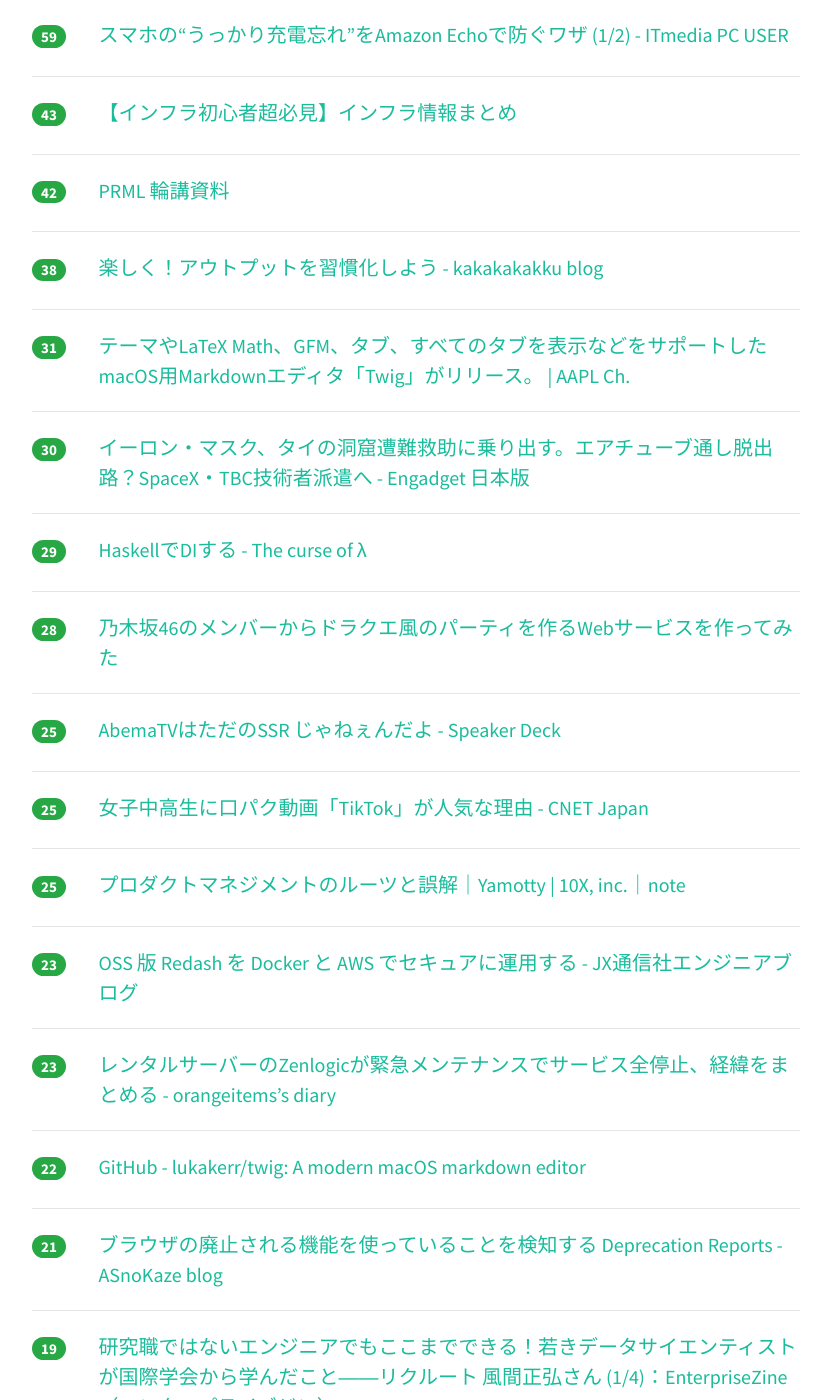
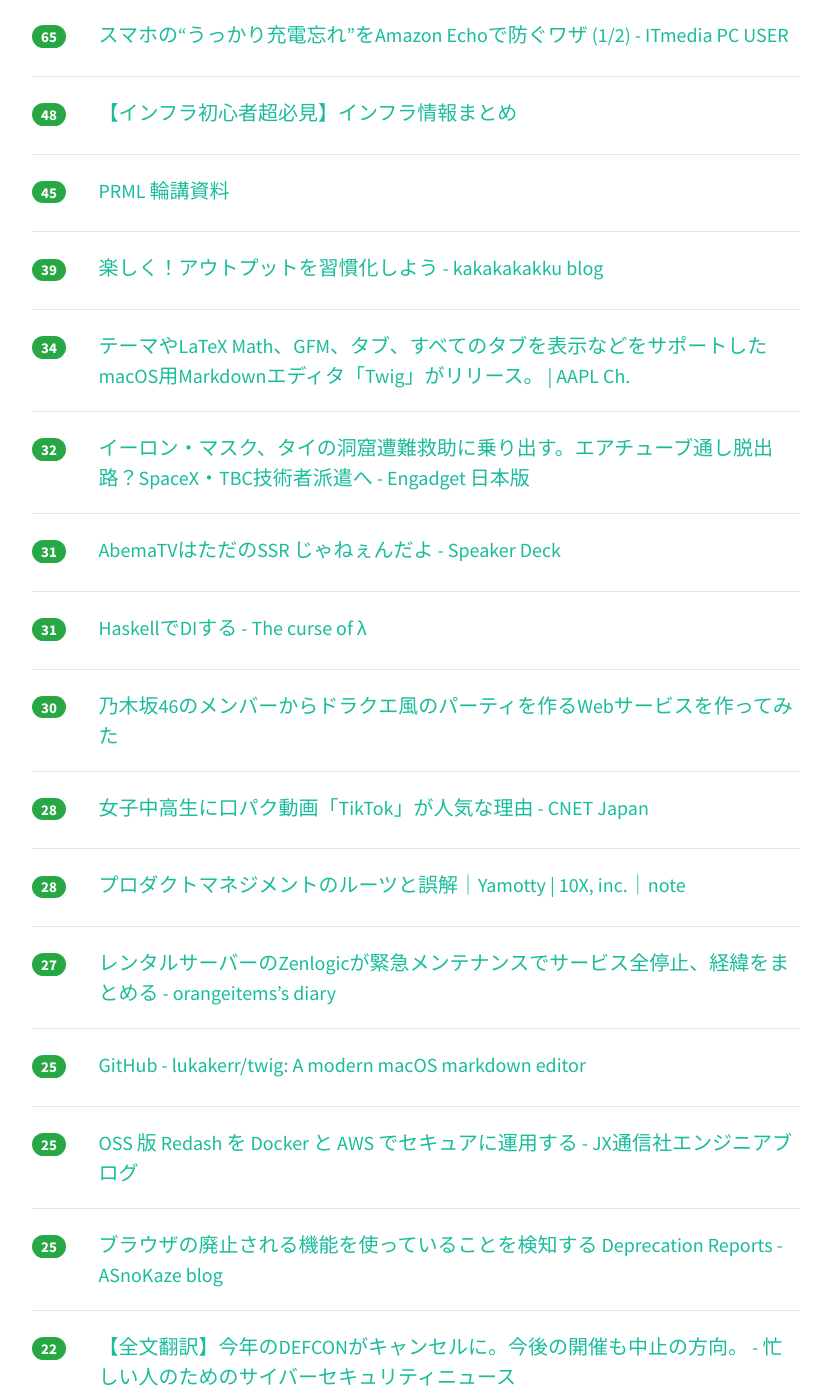
Before and after one commit to yatta47/hatena-matome-site, a Jekyll site: the page built from _posts/2018-07-07-hatena.md, in a window 1280 px wide and 1400 px high, scrolled down 608 px. Shown: the whole window, without its empty margins (224-1055 px from the left). Built offline with Jekyll 4.4.1, drawn with Linux system fonts in a browser that asks for light colours; nearby versions of some CDN libraries; some of the changed text lies outside the part shown.

Commit message:
Updated 2018-07-07

```diff
--- a/_posts/2018-07-07-hatena.md
+++ b/_posts/2018-07-07-hatena.md
@@ -1,103 +1,108 @@
 ---
 layout: post
 title:  "2018-07-07 はてぶIT"
-date:   2018-07-07 20:01:06
+date:   2018-07-07 21:02:56
 tags: [it-hotentry]
 ---
-65 件のデータあり
+71 件のデータあり
 
 <hr><div class="row">
-<div class="col-1"><span class="badge badge-pill badge-success h2">167</span></div>
+<div class="col-1"><span class="badge badge-pill badge-success h2">169</span></div>
 <div class="col-11"><a href='http://deeplearning.jp/deep-learning-day18-2/' target='_blank'>パターン認識と機械学習（PRML）の輪読資料を公開 | Deep Learning JP</a></div>
 </div>
 <hr>
 <div class="row">
-<div class="col-1"><span class="badge badge-pill badge-success h2">89</span></div>
+<div class="col-1"><span class="badge badge-pill badge-success h2">98</span></div>
 <div class="col-11"><a href='https://www.uisources.com/' target='_blank'>UI Sources | Mobile Design Patterns and Interactions</a></div>
 </div>
 <hr>
 <div class="row">
-<div class="col-1"><span class="badge badge-pill badge-success h2">65</span></div>
+<div class="col-1"><span class="badge badge-pill badge-success h2">69</span></div>
 <div class="col-11"><a href='http://power-of-tech.hatenablog.com/entry/2018/07/06/191816' target='_blank'>日本全国の電子部品店マップを作成しました - チカラの技術</a></div>
 </div>
 <hr>
 <div class="row">
-<div class="col-1"><span class="badge badge-pill badge-success h2">59</span></div>
+<div class="col-1"><span class="badge badge-pill badge-success h2">65</span></div>
 <div class="col-11"><a href='http://www.itmedia.co.jp/pcuser/articles/1807/07/news022.html' target='_blank'>スマホの“うっかり充電忘れ”をAmazon Echoで防ぐワザ (1/2) - ITmedia PC USER</a></div>
 </div>
 <hr>
 <div class="row">
-<div class="col-1"><span class="badge badge-pill badge-success h2">43</span></div>
+<div class="col-1"><span class="badge badge-pill badge-success h2">48</span></div>
 <div class="col-11"><a href='https://qiita.com/enzen/items/aa98ff1dc502d0ff09ad' target='_blank'>【インフラ初心者超必見】インフラ情報まとめ</a></div>
 </div>
 <hr>
 <div class="row">
-<div class="col-1"><span class="badge badge-pill badge-success h2">42</span></div>
+<div class="col-1"><span class="badge badge-pill badge-success h2">45</span></div>
 <div class="col-11"><a href='http://deeplearning.jp/seminar/#1515565927378-9a11fdc4-798a' target='_blank'>PRML 輪講資料</a></div>
 </div>
 <hr>
 <div class="row">
-<div class="col-1"><span class="badge badge-pill badge-success h2">38</span></div>
+<div class="col-1"><span class="badge badge-pill badge-success h2">39</span></div>
 <div class="col-11"><a href='https://kakakakakku.hatenablog.com/entry/2018/07/06/184236' target='_blank'>楽しく！アウトプットを習慣化しよう - kakakakakku blog</a></div>
 </div>
 <hr>
 <div class="row">
-<div class="col-1"><span class="badge badge-pill badge-success h2">31</span></div>
+<div class="col-1"><span class="badge badge-pill badge-success h2">34</span></div>
 <div class="col-11"><a href='https://applech2.com/archives/20180706-twig-modern-macos-markdown-editor.html' target='_blank'>テーマやLaTeX Math、GFM、タブ、すべてのタブを表示などをサポートしたmacOS用Markdownエディタ「Twig」がリリース。 | AAPL Ch.</a></div>
 </div>
 <hr>
 <div class="row">
-<div class="col-1"><span class="badge badge-pill badge-success h2">30</span></div>
+<div class="col-1"><span class="badge badge-pill badge-success h2">32</span></div>
 <div class="col-11"><a href='https://japanese.engadget.com/2018/07/06/spacex-tbc/' target='_blank'>イーロン・マスク、タイの洞窟遭難救助に乗り出す。エアチューブ通し脱出路？SpaceX・TBC技術者派遣へ - Engadget 日本版</a></div>
 </div>
 <hr>
 <div class="row">
-<div class="col-1"><span class="badge badge-pill badge-success h2">29</span></div>
+<div class="col-1"><span class="badge badge-pill badge-success h2">31</span></div>
+<div class="col-11"><a href='https://speakerdeck.com/ktknest/abematvhatadafalsessr-ziyaneendayo' target='_blank'>AbemaTVはただのSSR じゃねぇんだよ - Speaker Deck</a></div>
+</div>
+<hr>
+<div class="row">
+<div class="col-1"><span class="badge badge-pill badge-success h2">31</span></div>
 <div class="col-11"><a href='https://myuon.github.io/posts/haskell-di/' target='_blank'>HaskellでDIする - The curse of λ</a></div>
 </div>
 <hr>
 <div class="row">
-<div class="col-1"><span class="badge badge-pill badge-success h2">28</span></div>
+<div class="col-1"><span class="badge badge-pill badge-success h2">30</span></div>
 <div class="col-11"><a href='https://qiita.com/kikutaro/items/5f4d89b6defac34be052' target='_blank'>乃木坂46のメンバーからドラクエ風のパーティを作るWebサービスを作ってみた</a></div>
 </div>
 <hr>
 <div class="row">
-<div class="col-1"><span class="badge badge-pill badge-success h2">25</span></div>
-<div class="col-11"><a href='https://speakerdeck.com/ktknest/abematvhatadafalsessr-ziyaneendayo' target='_blank'>AbemaTVはただのSSR じゃねぇんだよ - Speaker Deck</a></div>
+<div class="col-1"><span class="badge badge-pill badge-success h2">28</span></div>
+<div class="col-11"><a href='https://japan.cnet.com/article/35121876/' target='_blank'>女子中高生に口パク動画「TikTok」が人気な理由 - CNET Japan</a></div>
+</div>
+<hr>
+<div class="row">
+<div class="col-1"><span class="badge badge-pill badge-success h2">28</span></div>
+<div class="col-11"><a href='https://note.mu/yamotty/n/n4a897f40275b' target='_blank'>プロダクトマネジメントのルーツと誤解｜Yamotty | 10X, inc.｜note</a></div>
+</div>
+<hr>
+<div class="row">
+<div class="col-1"><span class="badge badge-pill badge-success h2">27</span></div>
+<div class="col-11"><a href='https://www.orangeitems.com/entry/2018/07/07/012935' target='_blank'>レンタルサーバーのZenlogicが緊急メンテナンスでサービス全停止、経緯をまとめる - orangeitems’s diary</a></div>
 </div>
 <hr>
 <div class="row">
 <div class="col-1"><span class="badge badge-pill badge-success h2">25</span></div>
-<div class="col-11"><a href='https://japan.cnet.com/article/35121876/' target='_blank'>女子中高生に口パク動画「TikTok」が人気な理由 - CNET Japan</a></div>
+<div class="col-11"><a href='https://github.com/lukakerr/twig' target='_blank'>GitHub - lukakerr/twig: A modern macOS markdown editor</a></div>
 </div>
 <hr>
 <div class="row">
 <div class="col-1"><span class="badge badge-pill badge-success h2">25</span></div>
-<div class="col-11"><a href='https://note.mu/yamotty/n/n4a897f40275b' target='_blank'>プロダクトマネジメントのルーツと誤解｜Yamotty | 10X, inc.｜note</a></div>
-</div>
-<hr>
-<div class="row">
-<div class="col-1"><span class="badge badge-pill badge-success h2">23</span></div>
 <div class="col-11"><a href='https://tech.jxpress.net/entry/2018/07/06/173319' target='_blank'>OSS 版 Redash を Docker と AWS でセキュアに運用する - JX通信社エンジニアブログ</a></div>
 </div>
 <hr>
 <div class="row">
-<div class="col-1"><span class="badge badge-pill badge-success h2">23</span></div>
-<div class="col-11"><a href='https://www.orangeitems.com/entry/2018/07/07/012935' target='_blank'>レンタルサーバーのZenlogicが緊急メンテナンスでサービス全停止、経緯をまとめる - orangeitems’s diary</a></div>
+<div class="col-1"><span class="badge badge-pill badge-success h2">25</span></div>
+<div class="col-11"><a href='https://asnokaze.hatenablog.com/entry/2018/07/06/231248' target='_blank'>ブラウザの廃止される機能を使っていることを検知する Deprecation Reports - ASnoKaze blog</a></div>
 </div>
 <hr>
 <div class="row">
 <div class="col-1"><span class="badge badge-pill badge-success h2">22</span></div>
-<div class="col-11"><a href='https://github.com/lukakerr/twig' target='_blank'>GitHub - lukakerr/twig: A modern macOS markdown editor</a></div>
+<div class="col-11"><a href='https://nanashi0x.hatenablog.com/entry/2018/07/07/120000' target='_blank'>【全文翻訳】今年のDEFCONがキャンセルに。今後の開催も中止の方向。 - 忙しい人のためのサイバーセキュリティニュース</a></div>
 </div>
 <hr>
 <div class="row">
 <div class="col-1"><span class="badge badge-pill badge-success h2">21</span></div>
-<div class="col-11"><a href='https://asnokaze.hatenablog.com/entry/2018/07/06/231248' target='_blank'>ブラウザの廃止される機能を使っていることを検知する Deprecation Reports - ASnoKaze blog</a></div>
-</div>
-<hr>
-<div class="row">
-<div class="col-1"><span class="badge badge-pill badge-success h2">19</span></div>
 <div class="col-11"><a href='https://enterprisezine.jp/dbonline/detail/10895' target='_blank'>研究職ではないエンジニアでもここまでできる！若きデータサイエンティストが国際学会から学んだこと――リクルート 風間正弘さん (1/4)：EnterpriseZine（エンタープライズジン）</a></div>
 </div>
 <hr>
@@ -112,8 +117,13 @@ tags: [it-hotentry]
 </div>
 <hr>
 <div class="row">
+<div class="col-1"><span class="badge badge-pill badge-success h2">18</span></div>
+<div class="col-11"><a href='https://www.itcokinawa.jp/content/interview/1695/' target='_blank'>【ちゅらデータ株式会社】エンジニアからデータアナリストへ。沖縄で見つけた新しい仕事と家族との暮らし - ITキャリア沖縄 U・Iターン総合情報サイト</a></div>
+</div>
+<hr>
+<div class="row">
 <div class="col-1"><span class="badge badge-pill badge-success h2">17</span></div>
-<div class="col-11"><a href='https://nanashi0x.hatenablog.com/entry/2018/07/07/120000' target='_blank'>【全文翻訳】今年のDEFCONがキャンセルに。今後の開催も中止の方向。 - 忙しい人のためのサイバーセキュリティニュース</a></div>
+<div class="col-11"><a href='https://japan.cnet.com/article/35121343/' target='_blank'>【特集：iOS 12】新UIが示唆するiPadの未来--ホームボタンなしでも困らない仕様に - CNET Japan</a></div>
 </div>
 <hr>
 <div class="row">
@@ -122,18 +132,13 @@ tags: [it-hotentry]
 </div>
 <hr>
 <div class="row">
-<div class="col-1"><span class="badge badge-pill badge-success h2">16</span></div>
-<div class="col-11"><a href='https://www.itcokinawa.jp/content/interview/1695/' target='_blank'>【ちゅらデータ株式会社】エンジニアからデータアナリストへ。沖縄で見つけた新しい仕事と家族との暮らし - ITキャリア沖縄 U・Iターン総合情報サイト</a></div>
+<div class="col-1"><span class="badge badge-pill badge-success h2">15</span></div>
+<div class="col-11"><a href='https://jp.techcrunch.com/2018/07/07/2018-07-06-space-x-boring-company-engineers-are-being-sent-to-help-with-thai-cave-rescue/' target='_blank'>2018-07-06-space-x-boring-company-engineers-are-being-sent-to-help-with-thai-cave-rescue</a></div>
 </div>
 <hr>
 <div class="row">
 <div class="col-1"><span class="badge badge-pill badge-success h2">15</span></div>
 <div class="col-11"><a href='https://japan.cnet.com/article/35121381/' target='_blank'>［ブックレビュー］才能を引き出すちょっとした習慣--「FUTURE INTELLIGENCE」 - CNET Japan</a></div>
-</div>
-<hr>
-<div class="row">
-<div class="col-1"><span class="badge badge-pill badge-success h2">15</span></div>
-<div class="col-11"><a href='https://japan.cnet.com/article/35121343/' target='_blank'>【特集：iOS 12】新UIが示唆するiPadの未来--ホームボタンなしでも困らない仕様に - CNET Japan</a></div>
 </div>
 <hr>
 <div class="row">
@@ -143,7 +148,7 @@ tags: [it-hotentry]
 <hr>
 <div class="row">
 <div class="col-1"><span class="badge badge-pill badge-success h2">14</span></div>
-<div class="col-11"><a href='https://jp.techcrunch.com/2018/07/07/2018-07-06-space-x-boring-company-engineers-are-being-sent-to-help-with-thai-cave-rescue/' target='_blank'>2018-07-06-space-x-boring-company-engineers-are-being-sent-to-help-with-thai-cave-rescue</a></div>
+<div class="col-11"><a href='https://pc.watch.impress.co.jp/docs/column/hothot/1131593.html' target='_blank'>【Hothotレビュー】13.3型4K液晶搭載で薄さもきわめたASUS製軽量ノート「ZenBook S UX391UA」 - PC Watch</a></div>
 </div>
 <hr>
 <div class="row">
@@ -158,17 +163,22 @@ tags: [it-hotentry]
 <hr>
 <div class="row">
 <div class="col-1"><span class="badge badge-pill badge-success h2">12</span></div>
-<div class="col-11"><a href='https://pc.watch.impress.co.jp/docs/column/hothot/1131593.html' target='_blank'>【Hothotレビュー】13.3型4K液晶搭載で薄さもきわめたASUS製軽量ノート「ZenBook S UX391UA」 - PC Watch</a></div>
-</div>
-<hr>
-<div class="row">
-<div class="col-1"><span class="badge badge-pill badge-success h2">12</span></div>
 <div class="col-11"><a href='https://www.moguravr.com/one-room-vr-ios-app/' target='_blank'>美少女と2人で同居生活、アニメ「One Room」のVRアプリが発売！ | Mogura VR - 国内外のVR/AR/MR最新情報</a></div>
 </div>
 <hr>
 <div class="row">
 <div class="col-1"><span class="badge badge-pill badge-success h2">12</span></div>
 <div class="col-11"><a href='https://www.technologyreview.jp/nl/deepminds-ai-agents-are-better-than-humans-at-being-your-teammate/' target='_blank'>MIT Tech Review: ディープマインド、人間よりチームワークに優れたAIを開発</a></div>
+</div>
+<hr>
+<div class="row">
+<div class="col-1"><span class="badge badge-pill badge-success h2">12</span></div>
+<div class="col-11"><a href='http://jp.automaton.am/articles/newsjp/20180707-71552/' target='_blank'>Google・DeepMindの新たなAIがFPS『Quake III Arena』にて人間以上のチームワークを発揮。シンギュラリティへの序章となるか | AUTOMATON</a></div>
+</div>
+<hr>
+<div class="row">
+<div class="col-1"><span class="badge badge-pill badge-success h2">11</span></div>
+<div class="col-11"><a href='https://jp.techcrunch.com/2018/07/07/2018-07-06-twitter-bots-numbers-disinformation-washington-post/' target='_blank'>Twitterのフェイクアカウント停止数は昨年の倍、5-6月は7000万に達した | TechCrunch Japan</a></div>
 </div>
 <hr>
 <div class="row">
@@ -188,7 +198,12 @@ tags: [it-hotentry]
 <hr>
 <div class="row">
 <div class="col-1"><span class="badge badge-pill badge-success h2">10</span></div>
-<div class="col-11"><a href='https://jp.techcrunch.com/2018/07/07/2018-07-06-twitter-bots-numbers-disinformation-washington-post/' target='_blank'>Twitterのフェイクアカウント停止数は昨年の倍、5-6月は7000万に達した | TechCrunch Japan</a></div>
+<div class="col-11"><a href='https://japan.cnet.com/article/35121938/' target='_blank'>すっかりリケジョ、新しいバービーはコーディングも教えるロボットエンジニア - CNET Japan</a></div>
+</div>
+<hr>
+<div class="row">
+<div class="col-1"><span class="badge badge-pill badge-success h2">10</span></div>
+<div class="col-11"><a href='http://nlab.itmedia.co.jp/nl/articles/1807/06/news071.html' target='_blank'>にゃんだこのカメラ？　Googleストリートビューにうつりこんだ絶妙な表情の猫がかわいい - ねとらぼ</a></div>
 </div>
 <hr>
 <div class="row">
@@ -203,7 +218,12 @@ tags: [it-hotentry]
 <hr>
 <div class="row">
 <div class="col-1"><span class="badge badge-pill badge-success h2">9</span></div>
-<div class="col-11"><a href='https://japan.cnet.com/article/35121938/' target='_blank'>すっかりリケジョ、新しいバービーはコーディングも教えるロボットエンジニア - CNET Japan</a></div>
+<div class="col-11"><a href='https://dev.classmethod.jp/smartphone/iphone/investigated_compiletime_swift/' target='_blank'>XcodeでSwiftのコンパイルにかかる時間を調査する方法を調べてみた ｜ Developers.IO</a></div>
+</div>
+<hr>
+<div class="row">
+<div class="col-1"><span class="badge badge-pill badge-success h2">9</span></div>
+<div class="col-11"><a href='https://qiita.com/rana_kualu/items/379eefb3a40c6b44cb92' target='_blank'>初心者プログラマが犯しがちな過ち25選</a></div>
 </div>
 <hr>
 <div class="row">
@@ -223,12 +243,7 @@ tags: [it-hotentry]
 <hr>
 <div class="row">
 <div class="col-1"><span class="badge badge-pill badge-success h2">8</span></div>
-<div class="col-11"><a href='http://nlab.itmedia.co.jp/nl/articles/1807/06/news071.html' target='_blank'>にゃんだこのカメラ？　Googleストリートビューにうつりこんだ絶妙な表情の猫がかわいい - ねとらぼ</a></div>
-</div>
-<hr>
-<div class="row">
-<div class="col-1"><span class="badge badge-pill badge-success h2">8</span></div>
-<div class="col-11"><a href='https://dev.classmethod.jp/smartphone/iphone/investigated_compiletime_swift/' target='_blank'>XcodeでSwiftのコンパイルにかかる時間を調査する方法を調べてみた ｜ Developers.IO</a></div>
+<div class="col-11"><a href='http://blog.livedoor.jp/itsoku/archives/53772712.html' target='_blank'>ビズリーチがエンジニア・デザイナー職のスタッフに136台のiMac Proを導入した理由とは : IT速報</a></div>
 </div>
 <hr>
 <div class="row">
@@ -263,7 +278,17 @@ tags: [it-hotentry]
 <hr>
 <div class="row">
 <div class="col-1"><span class="badge badge-pill badge-success h2">7</span></div>
+<div class="col-11"><a href='http://kachibito.net/css/non-rectangular-headers-with-inline-svg' target='_blank'>CSSスニペット：SVGで作る非長方形なヘッダ画像いろいろ | かちびと.net</a></div>
+</div>
+<hr>
+<div class="row">
+<div class="col-1"><span class="badge badge-pill badge-success h2">7</span></div>
 <div class="col-11"><a href='https://web.smartnews.com/articles/2Rc21kPNnZD' target='_blank'>ビズリーチが300台のiMac Proを選んだ理由 (GetNavi web)</a></div>
+</div>
+<hr>
+<div class="row">
+<div class="col-1"><span class="badge badge-pill badge-success h2">7</span></div>
+<div class="col-11"><a href='http://www.itmedia.co.jp/pcuser/articles/1807/06/news097.html' target='_blank'>スマイルブーム、Raspberry Pi用BASICソフト「Pi STARTER」　7月8日イベントで先行販売 - ITmedia PC USER</a></div>
 </div>
 <hr>
 <div class="row">
@@ -278,7 +303,17 @@ tags: [it-hotentry]
 <hr>
 <div class="row">
 <div class="col-1"><span class="badge badge-pill badge-success h2">6</span></div>
-<div class="col-11"><a href='http://kachibito.net/css/non-rectangular-headers-with-inline-svg' target='_blank'>CSSスニペット：SVGで作る非長方形なヘッダ画像いろいろ | かちびと.net</a></div>
+<div class="col-11"><a href='https://blog.gmork.in/entry/2018/07/07/163316' target='_blank'>Unityで縁をボカすだけのアセット作った - マルシテイア</a></div>
+</div>
+<hr>
+<div class="row">
+<div class="col-1"><span class="badge badge-pill badge-success h2">6</span></div>
+<div class="col-11"><a href='https://github.com/gaia-pipeline/gaia' target='_blank'>GitHub - gaia-pipeline/gaia: Build powerful pipelines in any programming language.</a></div>
+</div>
+<hr>
+<div class="row">
+<div class="col-1"><span class="badge badge-pill badge-success h2">6</span></div>
+<div class="col-11"><a href='https://ohayotourism.com/googletranslate/' target='_blank'>Google翻訳が便利すぎる！カメラのリアルタイム翻訳で海外旅行も怖くない ~ ブラジル夫とこどもと世界を旅するmariのオハヨーツーリズム</a></div>
 </div>
 <hr>
 <div class="row">
@@ -298,36 +333,31 @@ tags: [it-hotentry]
 <hr>
 <div class="row">
 <div class="col-1"><span class="badge badge-pill badge-success h2">5</span></div>
-<div class="col-11"><a href='http://blog.livedoor.jp/itsoku/archives/53772712.html' target='_blank'>ビズリーチがエンジニア・デザイナー職のスタッフに136台のiMac Proを導入した理由とは : IT速報</a></div>
+<div class="col-11"><a href='https://jp.techcrunch.com/2018/07/07/2018-07-06-storyline-funding/' target='_blank'>ドラッグ＆ドロップで簡単にAlexaのスキルを作れるStorylineが77万ドルを調達 | TechCrunch Japan</a></div>
 </div>
 <hr>
 <div class="row">
 <div class="col-1"><span class="badge badge-pill badge-success h2">4</span></div>
-<div class="col-11"><a href='https://blog.gmork.in/entry/2018/07/07/163316' target='_blank'>Unityで縁をボカすだけのアセット作った - マルシテイア</a></div>
+<div class="col-11"><a href='http://cakeres.shizentai.jp/' target='_blank'>CakeRes×レトロゲームズ</a></div>
 </div>
 <hr>
 <div class="row">
 <div class="col-1"><span class="badge badge-pill badge-success h2">4</span></div>
-<div class="col-11"><a href='https://github.com/gaia-pipeline/gaia' target='_blank'>GitHub - gaia-pipeline/gaia: Build powerful pipelines in any programming language.</a></div>
+<div class="col-11"><a href='http://www.itmedia.co.jp/news/articles/1807/06/news074.html' target='_blank'>野球スタジアム観客席のドリンク販売、QRコード決済で　楽天が国内初 - ITmedia NEWS</a></div>
 </div>
 <hr>
 <div class="row">
 <div class="col-1"><span class="badge badge-pill badge-success h2">4</span></div>
-<div class="col-11"><a href='https://ohayotourism.com/googletranslate/' target='_blank'>Google翻訳が便利すぎる！カメラのリアルタイム翻訳で海外旅行も怖くない ~ ブラジル夫とこどもと世界を旅するmariのオハヨーツーリズム</a></div>
+<div class="col-11"><a href='https://time-space.kddi.com/ict-keywords/kaisetsu/20160629' target='_blank'>災害時に知っておきたい無料の公衆無線LAN、「00000JAPAN」とは？ ｜最新のICT用語をシンプルに解説｜IT用語辞典｜KDDIがお届けするIT×カルチャーマガジン TIME＆SPACE（タイムアンドスペース）</a></div>
 </div>
 <hr>
 <div class="row">
 <div class="col-1"><span class="badge badge-pill badge-success h2">4</span></div>
-<div class="col-11"><a href='https://qiita.com/rana_kualu/items/379eefb3a40c6b44cb92' target='_blank'>初心者プログラマが犯しがちな過ち25選</a></div>
+<div class="col-11"><a href='https://japan.cnet.com/article/35121976/' target='_blank'>バービーの「華麗なるキャリア」--女性の社会進出をなぞる60年の歩み - CNET Japan</a></div>
 </div>
 <hr>
 <div class="row">
 <div class="col-1"><span class="badge badge-pill badge-success h2">4</span></div>
-<div class="col-11"><a href='https://jp.techcrunch.com/2018/07/07/2018-07-06-storyline-funding/' target='_blank'>ドラッグ＆ドロップで簡単にAlexaのスキルを作れるStorylineが77万ドルを調達 | TechCrunch Japan</a></div>
+<div class="col-11"><a href='http://gg-game.main.jp/sorawotobitai/2018/07/06/post-2601/' target='_blank'>いくら稼ぐ？プログラマーの年収からキャリアプランを考える</a></div>
 </div>
 <hr>
-<div class="row">
-<div class="col-1"><span class="badge badge-pill badge-success h2">3</span></div>
-<div class="col-11"><a href='http://jp.automaton.am/articles/newsjp/20180707-71552/' target='_blank'>Google・DeepMindの新たなAIがFPS『Quake III Arena』にて人間以上のチームワークを発揮。シンギュラリティへの序章となるか | AUTOMATON</a></div>
-</div>
-<hr>
```
